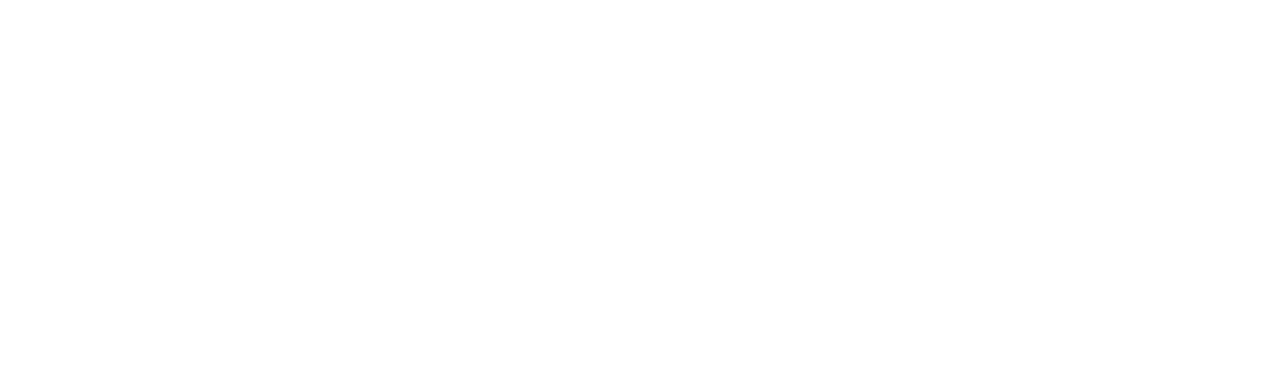
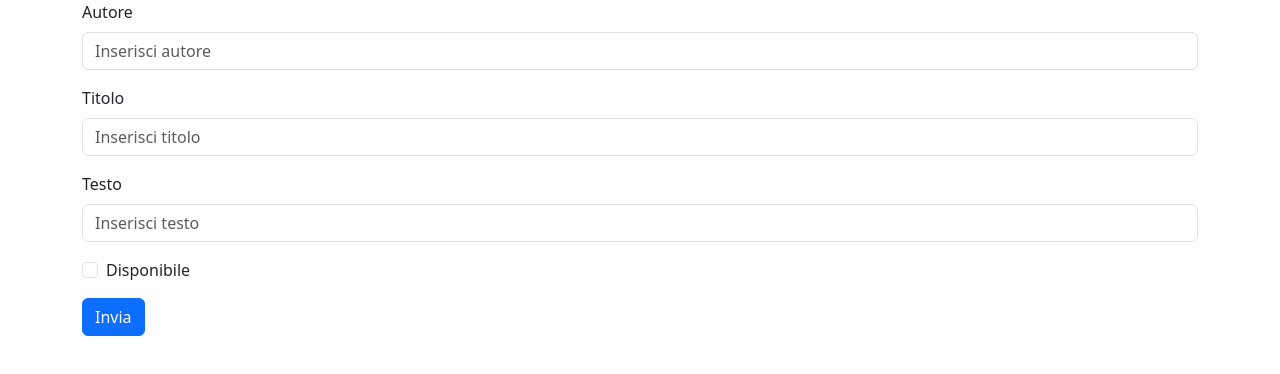
Before and after one commit to Deni0012/react-post-form, a React (Vite) app: page / in a window 1280 px wide. Shown: the top 374 px of the page. Built offline with nearby package versions, Linux system fonts and the light colour scheme.

Commit message:
feat: add bootstrap and created content

```diff
--- a/index.html
+++ b/index.html
@@ -5,6 +5,11 @@
   <meta charset="UTF-8" />
   <link rel="icon" type="image/svg+xml" href="" />
   <meta name="viewport" content="width=device-width, initial-scale=1.0" />
+
+  <!-- Bootstrap -->
+  <link href="https://cdn.jsdelivr.net/npm/bootstrap@5.3.5/dist/css/bootstrap.min.css" rel="stylesheet"
+    integrity="sha384-SgOJa3DmI69IUzQ2PVdRZhwQ+dy64/BUtbMJw1MZ8t5HZApcHrRKUc4W0kG879m7" crossorigin="anonymous">
+
   <title>React Post Form</title>
 </head>
 
--- a/src/App.jsx
+++ b/src/App.jsx
@@ -16,7 +16,7 @@
       event.target.type === 'checkbox' ?
         event.target.checked : event.target.value;
 
-    setFormData((formPosts) => ({
+    setFormPosts((formPosts) => ({
       ...formPosts,
       [event.target.name]: value,
     }));
@@ -32,6 +32,51 @@
 
   return (
     <>
+      <div className='container'>
+        <form onSubmit={savePost}>
+          <div className="mb-3">
+            <label className="form-label">Autore</label>
+            <input type="text"
+              name='author'
+              value={formPosts.author}
+              onChange={handleFormPosts}
+              placeholder='Inserisci autore'
+              className="form-control" />
+          </div>
+
+          <div className="mb-3">
+            <label className="form-label">Titolo</label>
+            <input type="text"
+              name='title'
+              value={formPosts.title}
+              onChange={handleFormPosts}
+              placeholder='Inserisci titolo'
+              className="form-control" />
+          </div>
+
+          <div className="mb-3">
+            <label className="form-label">Testo</label>
+            <input type="text"
+              name='body'
+              value={formPosts.body}
+              onChange={handleFormPosts}
+              placeholder='Inserisci testo'
+              className="form-control" />
+          </div>
+
+          <div className="mb-3 form-check">
+            <input type="checkbox"
+              name='public'
+              checked={formPosts.public}
+              onChange={handleFormPosts}
+              id='public'
+              className="form-check-input" />
+            <label className="form-check-label">Disponibile</label>
+          </div>
+          <button type="submit" className="btn btn-primary">Invia</button>
+        </form>
+      </div>
+
 
     </>
   )
```
